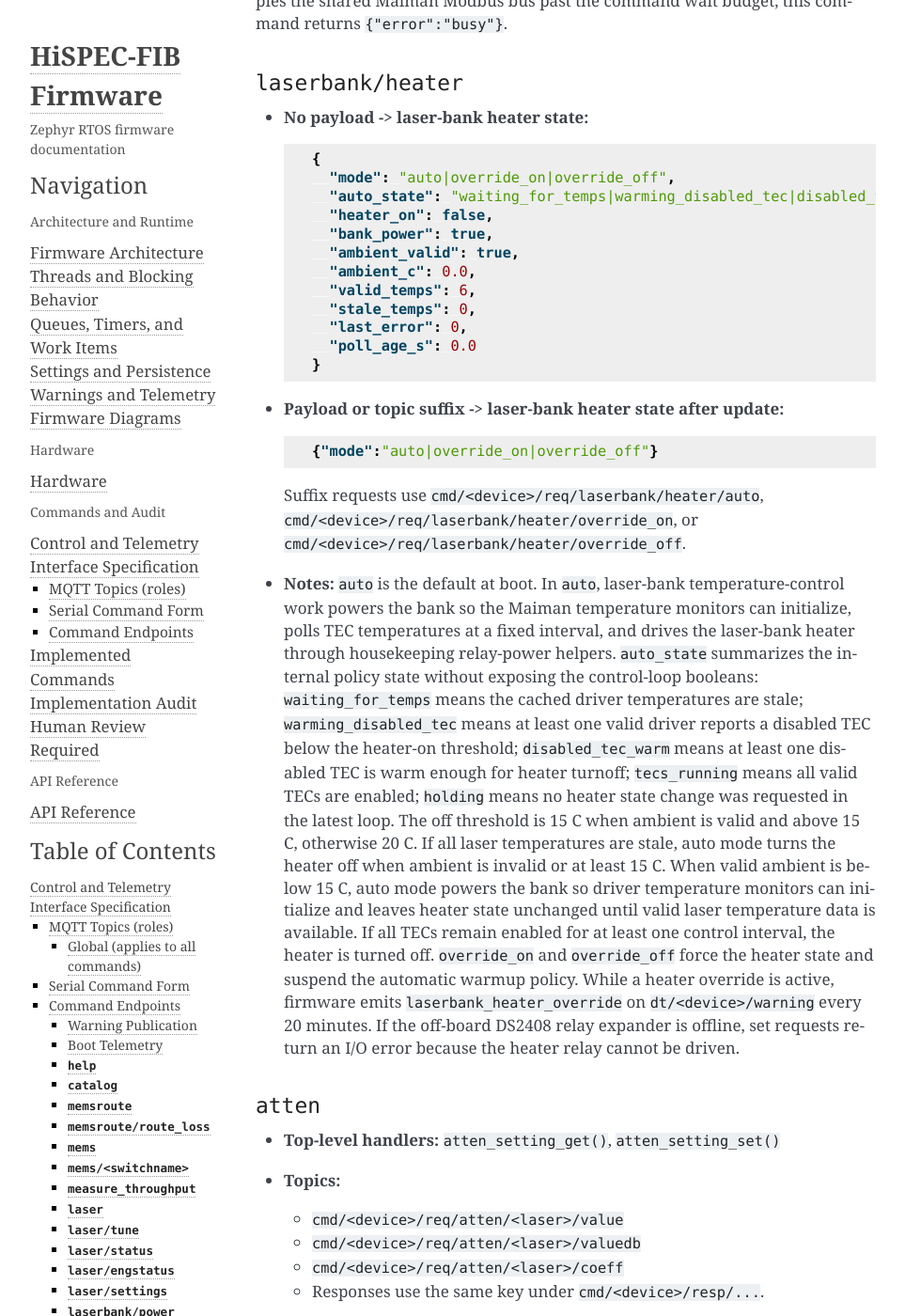
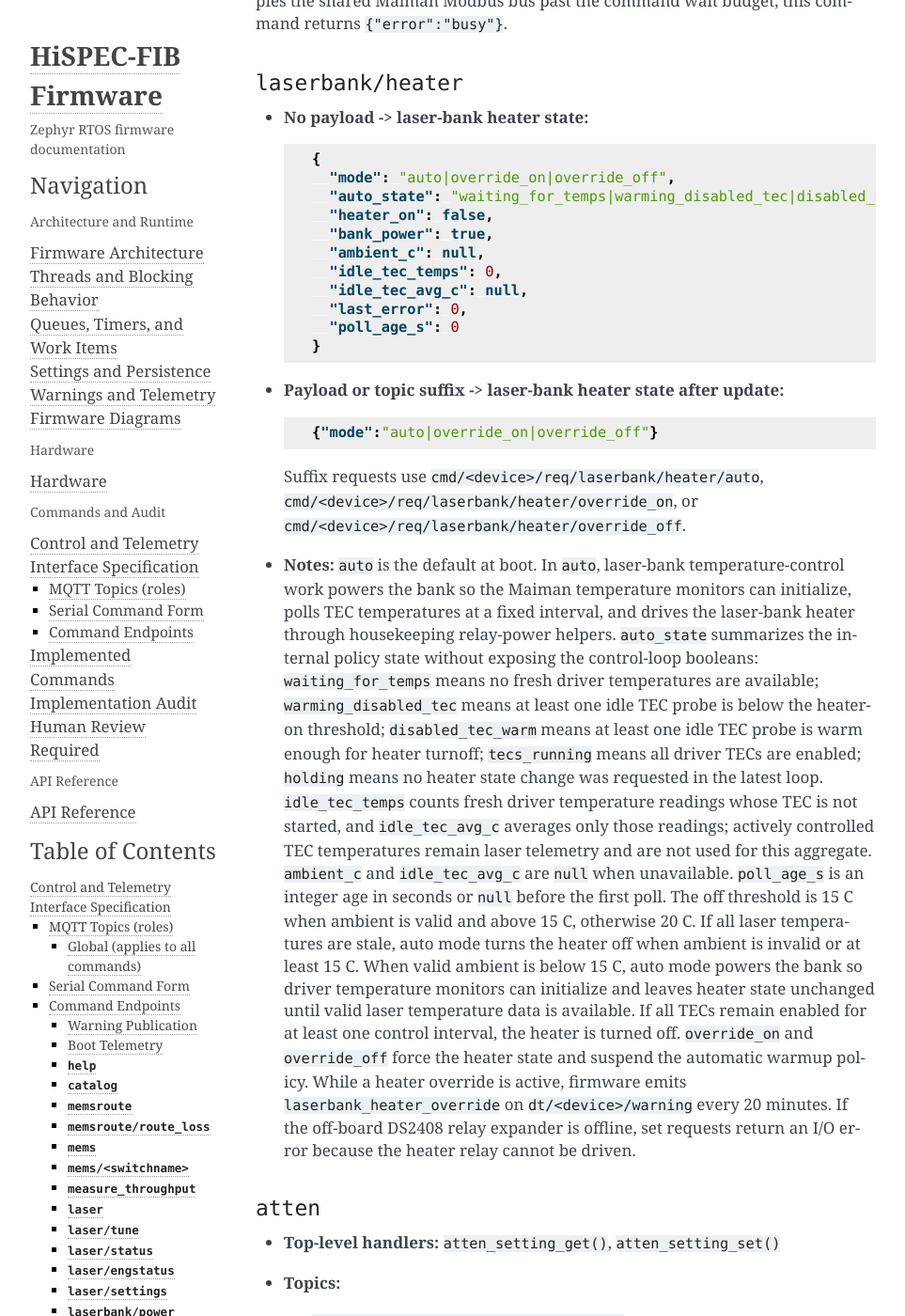
Before and after one commit to COO-Utilities/hispec-tib, a Sphinx documentation site: the page built from doc/commands.md, in a window 1280 px wide and 1400 px high, scrolled down 19717 px. Shown: the whole window at 94% size, without its empty margins (148-1111 px from the left). Built offline with Sphinx 7.4.7, drawn with Linux system fonts in a browser that asks for light colours.

Commit message:
Refine laser heater control with idle TEC temperature metrics and enhanced status serialization

````diff
--- a/doc/commands.md
+++ b/doc/commands.md
@@ -860,12 +860,11 @@
     "auto_state": "waiting_for_temps|warming_disabled_tec|disabled_tec_warm|tecs_running|holding|override_on|override_off",
     "heater_on": false,
     "bank_power": true,
-    "ambient_valid": true,
-    "ambient_c": 0.0,
-    "valid_temps": 6,
-    "stale_temps": 0,
+    "ambient_c": null,
+    "idle_tec_temps": 0,
+    "idle_tec_avg_c": null,
     "last_error": 0,
-    "poll_age_s": 0.0
+    "poll_age_s": 0
   }
   ```
 - **Payload or topic suffix -> laser-bank heater state after update:**
@@ -882,15 +881,20 @@
   can initialize, polls TEC temperatures at a fixed interval, and drives the
   laser-bank heater through housekeeping relay-power helpers.
   `auto_state` summarizes the internal policy state without exposing the
-  control-loop booleans: `waiting_for_temps` means the cached driver
-  temperatures are stale; `warming_disabled_tec` means at least one valid driver
-  reports a disabled TEC below the heater-on threshold; `disabled_tec_warm`
-  means at least one disabled TEC is warm enough for heater turnoff;
-  `tecs_running` means all valid TECs are enabled; `holding` means no heater
-  state change was requested in the latest loop. The off threshold is 15 C when
-  ambient is valid and above 15 C, otherwise 20 C. If all laser temperatures are
-  stale, auto mode turns the heater off when ambient is invalid or at least 15 C.
-  When valid ambient is below 15 C, auto mode powers the bank so driver
+  control-loop booleans: `waiting_for_temps` means no fresh driver
+  temperatures are available; `warming_disabled_tec` means at least one idle TEC
+  probe is below the heater-on threshold; `disabled_tec_warm` means at least one
+  idle TEC probe is warm enough for heater turnoff; `tecs_running` means all
+  driver TECs are enabled; `holding` means no heater state change was requested
+  in the latest loop. `idle_tec_temps` counts fresh driver temperature readings
+  whose TEC is not started, and `idle_tec_avg_c` averages only those readings;
+  actively controlled TEC temperatures remain laser telemetry and are not used
+  for this aggregate. `ambient_c` and `idle_tec_avg_c` are `null` when
+  unavailable. `poll_age_s` is an integer age in seconds or `null` before the
+  first poll. The off threshold is 15 C when ambient is valid and above 15 C,
+  otherwise 20 C. If all laser temperatures are stale, auto mode turns the
+  heater off when ambient is invalid or at least 15 C. When valid ambient is
+  below 15 C, auto mode powers the bank so driver
   temperature monitors can initialize and leaves heater state unchanged until
   valid laser temperature data is available. If all TECs remain enabled for at
   least one control interval, the heater is turned off.
````
Also changed, not shown: doc/diagrams.md (+2 -2 lines), doc/human_review_required.md (+10 -0 lines), 3 other files.
